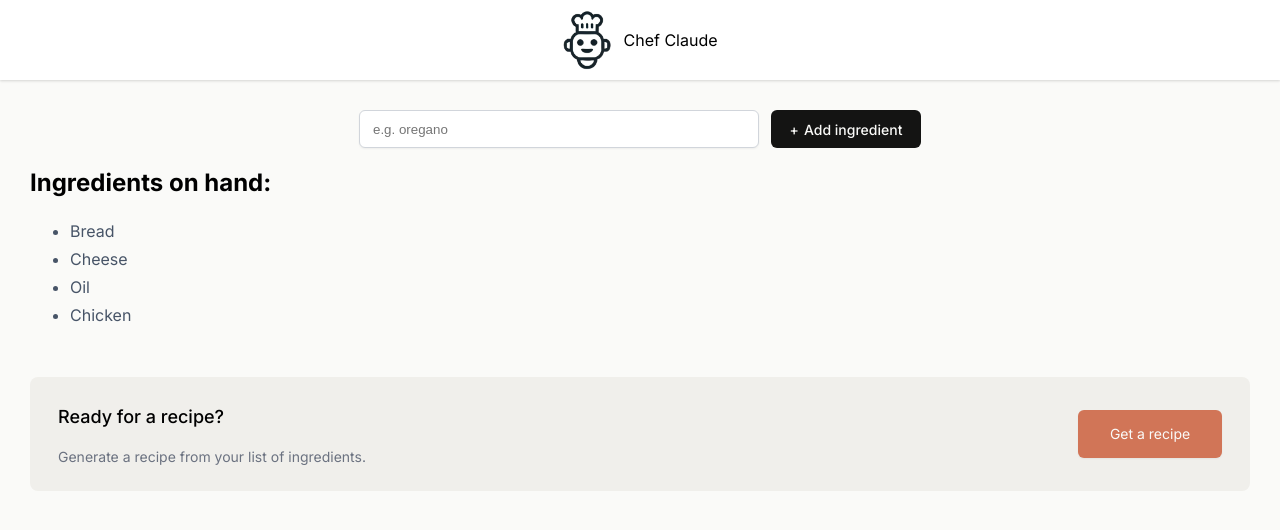
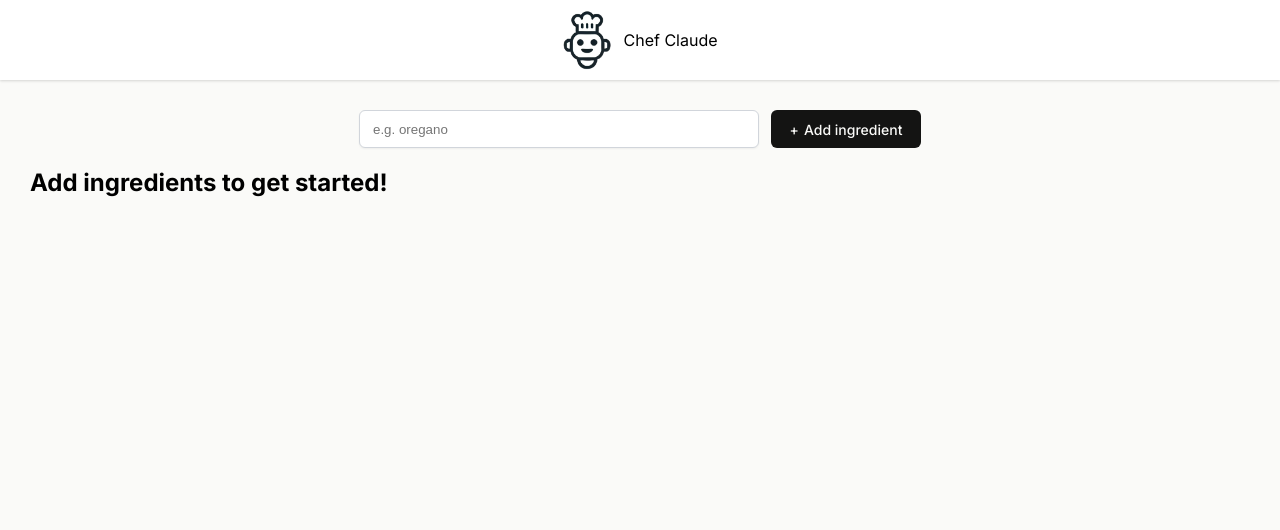
Before and after one commit to soban-amir-qbatch/Chef-Claude, a React (Vite) app: page / in a window 1280 px wide. Shown: the top 530 px of the page. Built offline with nearby package versions, Linux system fonts and the light colour scheme; no server answers; what @huggingface/inference would draw is missing.

Commit message:
remove hardcoded ingredients

```diff
--- a/src/Body.jsx
+++ b/src/Body.jsx
@@ -6,7 +6,7 @@ import { useState } from 'react';
 
 const Body = () => {
 
-  const [ingredients, setIngredients] = useState(["Bread","Cheese","Oil","Chicken"]);
+  const [ingredients, setIngredients] = useState([]);
   const [recipeShown, setRecipeShown] = useState(false);
   const [recipeContent, setRecipeContent] = useState(null);
   const [loading, setLoading] = useState(false);
```
